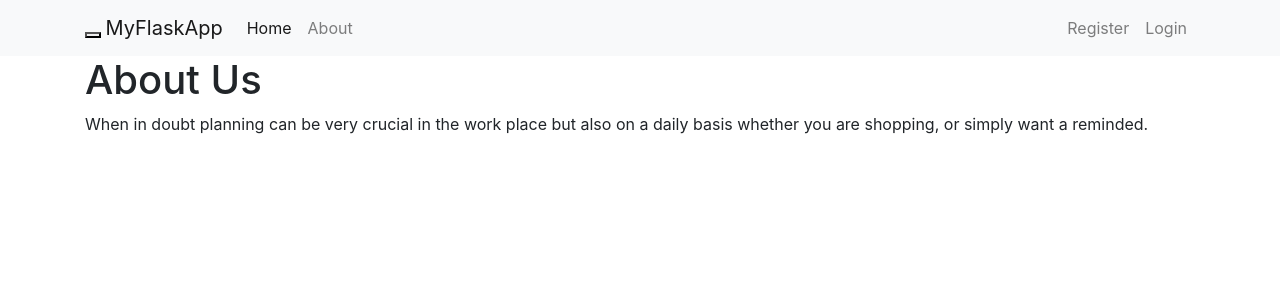
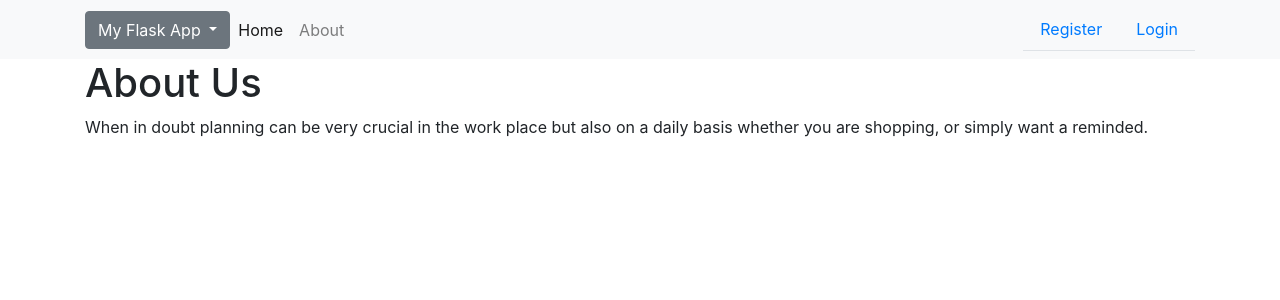
Before and after one commit to daviirose/py, a Flask app: page /about in a window 1280 px wide. Shown: the top 300 px of the page. Run offline with Flask 2, Linux system fonts and the light colour scheme; some libraries are stand-ins or nearby versions.

Commit message:
Creating a dropdown button

```diff
--- a/app.py
+++ b/app.py
@@ -26,7 +26,7 @@ def about():
     return render_template('about.html')
 
 # Register form class
-class RegisterForm(Form):
+class RegisterForm(Form): # Defining my forms with a subclass of (Form)
     name = StringField('Name', [validators.Length(min=1, max=50)])
     username = StringField('Username', [validators.length(min=1, max=25)])
     email = StringField('Email', [validators.length(min=6, max=50)])
@@ -87,7 +87,7 @@ def login():
             if sha256_crypt.verify(password_candidate, password):
                 # Passed
                 session['logged_in'] = True
-                session['username'] = username # var comes from the form
+                session['username'] = username # var (username) comes from the form
 
                 flash('You are now logged in', 'success') # If correct password say this
                 return redirect(url_for('dashboard'))
@@ -107,7 +107,7 @@ def is_logged_in(f): # takes in a parameter f
     @wraps(f) # pass in the f value
     def wrap(*args, **kwargs): # no idea what the value in this means
         if 'logged_in' in session:
-            return f(*args, **kwargs) # if you try accessing routes that only users are allow to, return this
+            return f(*args, **kwargs) # *args and **kwargs allow you to pass a variable number of arguments to a function
         else:
             flash('Unauthorized, Please login', 'danger') # if not logged in you will get an error
             return redirect(url_for('login'))
--- a/templates/includes/_navbar.html
+++ b/templates/includes/_navbar.html
@@ -1,16 +1,16 @@
 <nav class="navbar navbar-expand-lg navbar-light bg-light">
   <div class="container">
     <div class="navbar-header">
-        <button type="button" class="navbar-toggle collapsed" data-toggle="collapse" data-target="#navbar" aria-expanded="false" aria-controls="navbar">
+      <button class="btn btn-secondary dropdown-toggle" type="button" id="dropdownMenuButton" data-toggle="dropdown" aria-haspopup="true" aria-expanded="false">
+        My Flask App
+        </button>
         <span class="sr-only">Toggle navigation</span>
         <span class="icon-bar"></span>
         <span class="icon-bar"></span>
         <span class="icon-bar"></span>
-        </button>
-        <a class="navbar-brand" href="#">MyFlaskApp</a>
     </div>
       <div id="navbar" class="collapse navbar-collapse">
-        <ul class="navbar-nav mr-auto">
+        <ul class="nav navbar-nav mr-auto">
           <li class="nav-item active">
           <a class="nav-link" href="/">Home <span class="sr-only">(current)</span></a>
           </li>
@@ -19,7 +19,7 @@
             </li>
         </ul>
 
-        <ul class="nav navbar-nav navbar-right">
+        <ul class="nav nav-tabs">
           {% if session.logged_in %}
             <li><a class="nav-link" href="/dashboard">Dashboard</a></li>
             <li><a class="nav-link" href="/logout">Logout</a></li>
```
Lines whose indentation alone changed are shown as unchanged.
